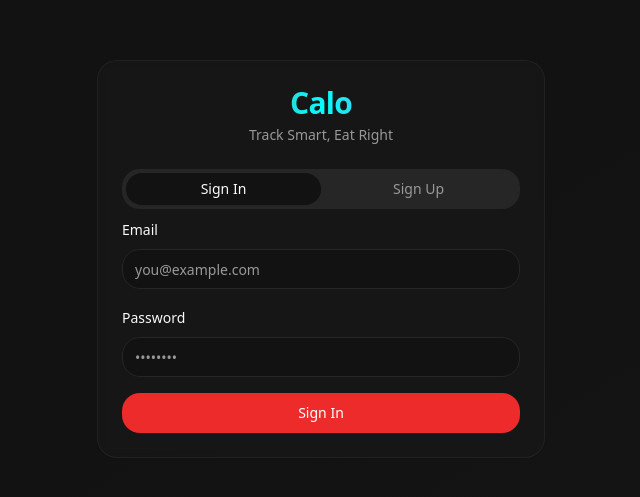
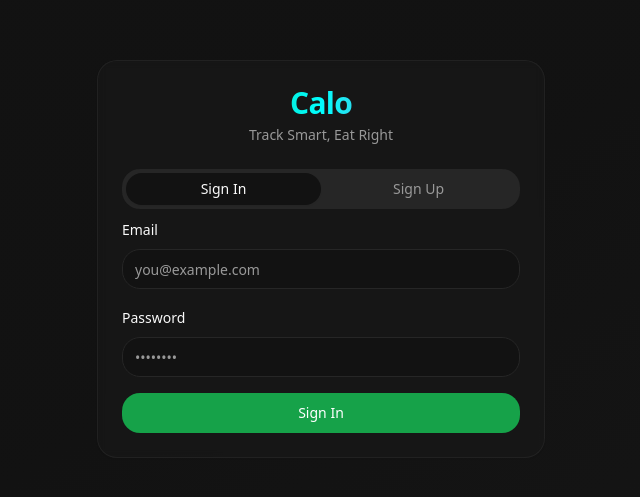
Before and after one commit to Mythesis002/calo-adarshsin9hh, a React (Vite) app: page / in a window 1280 px wide. Shown: the part 141-638 px from the top of the page, without its empty margins (319-959 px from the left). Built offline with nearby package versions, Linux system fonts and the light colour scheme; the HTML template or start-up script is replaced by a standard one.

Commit message:
Reverted to commit 6c89ad91e3c0851ab235786ec8f7f475492a52eb

```diff
--- a/src/index.css
+++ b/src/index.css
@@ -18,10 +18,10 @@ All colors MUST be HSL.
     --popover: 0 0% 10%;
     --popover-foreground: 0 0% 98%;
 
-    /* Vibrant red for Calo branding */
-    --primary: 0 85% 55%;
+    /* Vibrant neon green (Apple Fitness Move ring) */
+    --primary: 142 76% 36%;
     --primary-foreground: 0 0% 100%;
-    --primary-glow: 0 85% 65%;
+    --primary-glow: 142 76% 46%;
 
     /* Electric cyan (Apple Fitness Exercise ring) */
     --secondary: 180 100% 50%;
@@ -40,23 +40,23 @@ All colors MUST be HSL.
 
     --border: 0 0% 18%;
     --input: 0 0% 15%;
-    --ring: 0 85% 55%;
+    --ring: 142 76% 36%;
 
     --radius: 1.25rem;
 
     /* Additional fitness ring colors */
-    --ring-move: 0 85% 55%;
+    --ring-move: 142 76% 36%;
     --ring-exercise: 180 100% 50%;
     --ring-stand: 330 100% 60%;
     --ring-calories: 25 95% 53%;
 
     /* Vibrant gradients */
-    --gradient-move: linear-gradient(135deg, hsl(0 85% 55%) 0%, hsl(0 85% 65%) 100%);
+    --gradient-move: linear-gradient(135deg, hsl(142 76% 36%) 0%, hsl(142 76% 46%) 100%);
     --gradient-exercise: linear-gradient(135deg, hsl(180 100% 50%) 0%, hsl(190 100% 60%) 100%);
     --gradient-stand: linear-gradient(135deg, hsl(330 100% 60%) 0%, hsl(340 100% 70%) 100%);
 
     /* Glowing shadows */
-    --shadow-glow-red: 0 0 30px hsl(0 85% 55% / 0.4);
+    --shadow-glow-green: 0 0 30px hsl(142 76% 36% / 0.4);
     --shadow-glow-cyan: 0 0 30px hsl(180 100% 50% / 0.4);
     --shadow-glow-pink: 0 0 30px hsl(330 100% 60% / 0.4);
 
```
